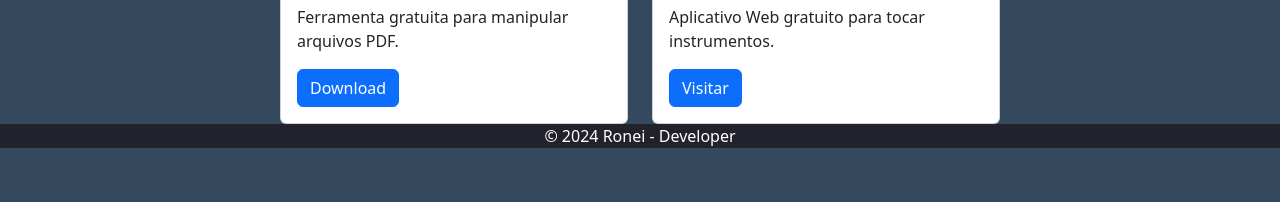
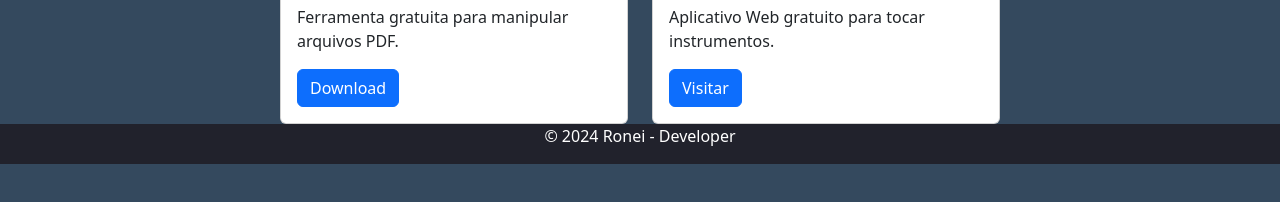
Before and after one commit to ronei0612/Portfolio, a website: page public/index.html in a window 1280 px wide. Shown: the part 2500-2702 px from the top of the page. After the commit the page ends 2664 px from the top, so only its background shows below. Drawn offline with nearby package versions, Linux system fonts and the light colour scheme.

Commit message:
Correção footer

```diff
--- a/public/index.html
+++ b/public/index.html
@@ -23,7 +23,7 @@
   <meta property="og:locale" content="pt_BR" />
 </head>
 
-<body style="background-color:#34495e">
+<body style="background-color:#34495e; padding-bottom: 0;">
 
   <header>
     <nav class="navbar navbar-expand-md navbar-dark fixed-top fundoEscuro">
@@ -357,7 +357,7 @@
 
     </div>
 
-    <footer class="footer" style="background-color: #21222C;">
+    <footer class="footer" style="background-color: #21222C;padding-bottom: 0.5px;">
       <div class="container text-center">
         <p>© 2024 Ronei - Developer</p>
       </div>
```
